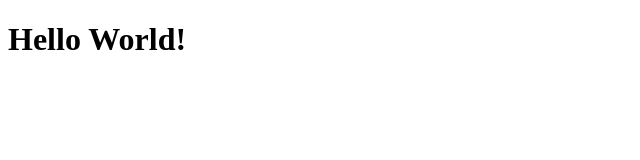
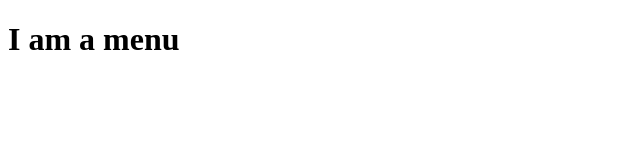
Before and after one commit to svanardenne/invoice_app_mern, a React (Create React App) app in the folder client/: page / in a window 1280 px wide. Shown: the top 160 px of the page, without its empty margins (0-640 px from the left). Built offline with nearby package versions, Linux system fonts and the light colour scheme.

Commit message:
Added React fragment to Layout

```diff
--- a/client/src/components/Layout.js
+++ b/client/src/components/Layout.js
@@ -1,5 +1,11 @@
+import React from "react";
+
 const Layout = () => {
-  return <h1>Hello World!</h1>;
+  return (
+    <React.Fragment>
+      <h1>I am a menu</h1>
+    </React.Fragment>
+  );
 };
 
 export default Layout;
```
